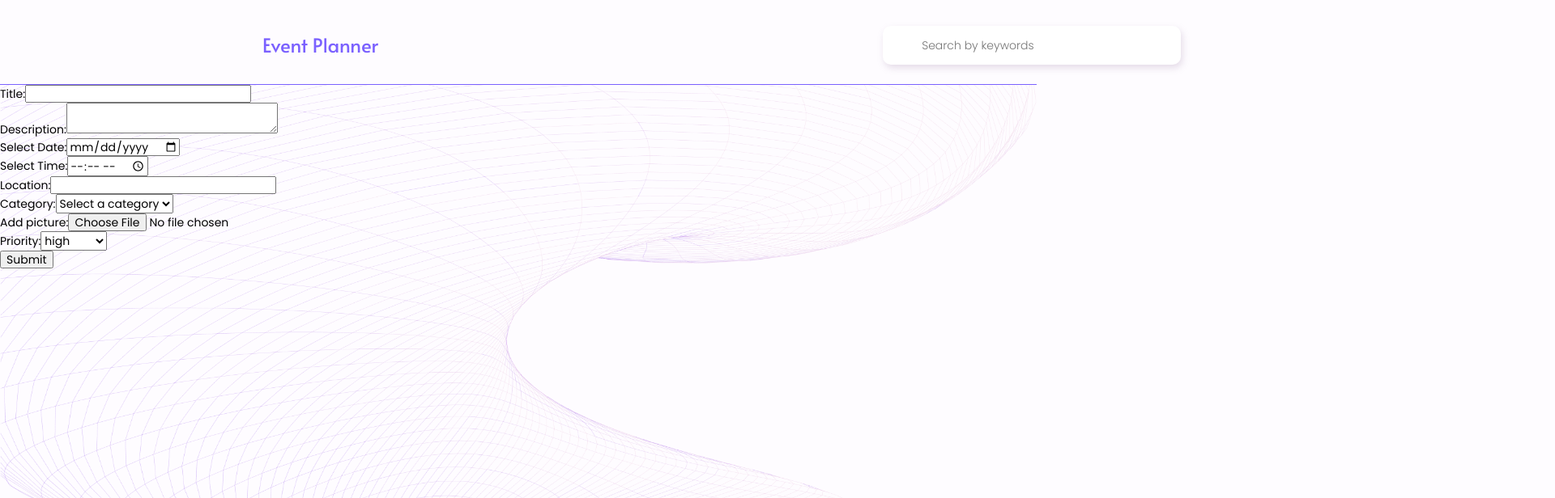
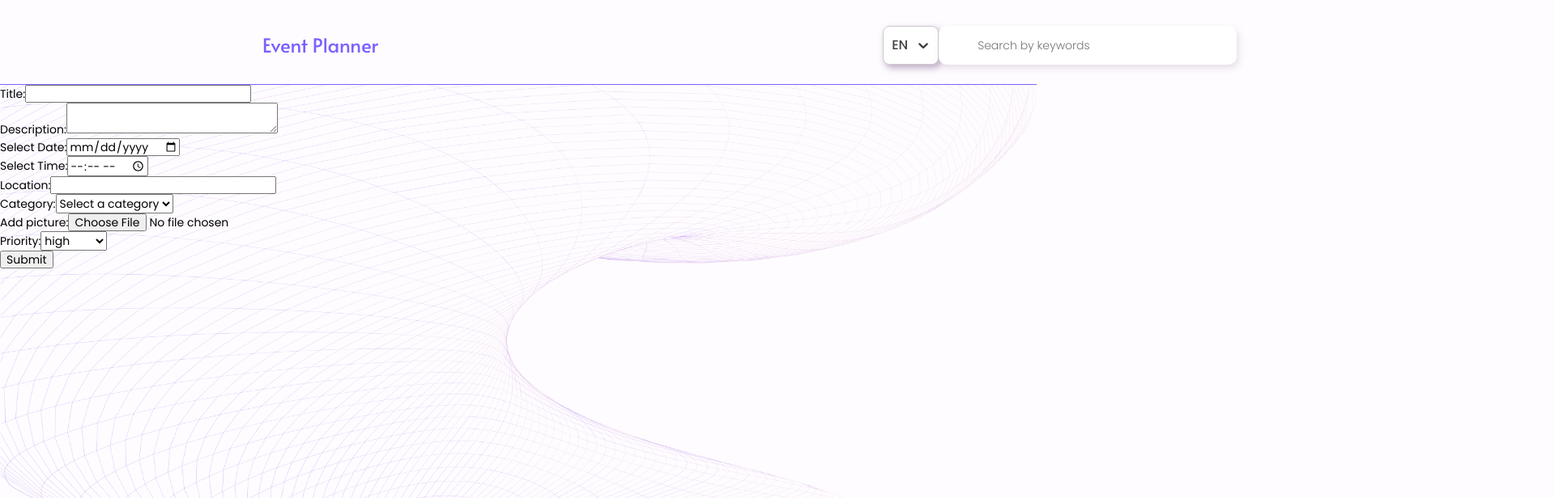
Before and after one commit to AnatoliiStepanovLikhoi/softryzen-event-planner, a React (Vite) app: page /#/create in a window 1280 px wide. Shown: the top 616 px of the page at 81% size, 1920 px wide, since content can reach past the window. Built offline with nearby package versions, Linux system fonts and the light colour scheme.

Commit message:
add: language select

```diff
--- a/package.json
+++ b/package.json
@@ -19,6 +19,7 @@
     "react-hook-form": "^7.45.2",
     "react-icons": "^4.10.1",
     "react-router-dom": "^6.14.2",
+    "react-select": "^5.7.4",
     "styled-components": "^6.0.5",
     "zustand": "^4.4.0"
   },
--- a/src/components/Header/Header.jsx
+++ b/src/components/Header/Header.jsx
@@ -5,13 +5,18 @@ import {
   Input,
   InputContainer,
   SearchIcon,
+  HeaderTopWrapper,
 } from "./Header.styled";
+import LanguageSelect from "../LanguageSelect/LanguageSelect";
 
 const Header = () => {
   return (
     <HeaderBackground>
       <HeaderContainer>
-        <Logo>Event Planner</Logo>
+        <HeaderTopWrapper>
+          <Logo>Event Planner</Logo>
+          <LanguageSelect />
+        </HeaderTopWrapper>
         <InputContainer>
           <Input placeholder="Search by keywords" />
           <SearchIcon />
--- a/src/components/Header/Header.styled.jsx
+++ b/src/components/Header/Header.styled.jsx
@@ -20,6 +20,19 @@ export const HeaderContainer = styled.div`
     width: 680px;
   }
 `;
+
+export const HeaderTopWrapper = styled.div`
+  display: flex;
+  justify-content: space-between;
+  align-items: center;
+
+  @media ${device.tablet} {
+    /* display: flex;
+    align-items: center;
+    width: 680px; */
+  }
+`;
+
 export const Logo = styled.h2`
   font-family: Alata;
   font-size: 24px;
@@ -98,7 +111,7 @@ export const SearchIcon = styled(FiSearch)`
   top: 12px;
   left: 12px;
 
-  z-index: 1;
+  /* z-index: 1; */
 
   @media ${device.tablet} {
     top: 8px;
--- /dev/null
+++ b/src/components/LanguageSelect/LanguageSelect.jsx
@@ -0,0 +1,22 @@
+// import { useState } from "react";
+import { StyledSelect } from "./LanguageSelect.styled";
+
+const options = [
+  { value: "EN", label: "EN" },
+  { value: "UA", label: "UA" },
+];
+// const error = null;
+
+const LanguageSelect = () => {
+  //   const [toggled, setToggled] = useState("closed");
+
+  return (
+    <StyledSelect
+      classNamePrefix="Select"
+      defaultValue={options[0]}
+      options={options}
+    />
+  );
+};
+
+export default LanguageSelect;
--- /dev/null
+++ b/src/components/LanguageSelect/LanguageSelect.styled.jsx
@@ -0,0 +1,53 @@
+import Select from "react-select";
+import styled from "styled-components";
+
+export const StyledSelect = styled(Select)`
+  .Select__control {
+    /* padding: 16px 12px;
+    padding-right: 35px; */
+    width: 69px;
+    height: 48px;
+    background-color: ${(props) => props.theme.colors.input.bg};
+
+    font-size: 16px;
+    line-height: 1;
+    font-weight: 500;
+    border-radius: 8px;
+    box-shadow: 3px 4px 9px 0px rgba(166, 141, 174, 0.75);
+  }
+
+  .Select__control:hover {
+    /* border-color: #333; */
+  }
+
+  .Select__indicator {
+    padding: 8px 8px 8px 0;
+  }
+
+  .Select__value--container {
+    padding: 2px 0px 2px 8px;
+  }
+
+  .Select__single-value {
+    color: ${(props) => props.theme.colors.input.sortInputText};
+    overflow: visible;
+  }
+  .Select__defaultValue {
+    color: ${(props) => props.theme.colors.input.sortInputText};
+  }
+  .Select__control--is-focused {
+    box-shadow: 0 0 0 1px black;
+    outline: none;
+  }
+
+  .Select__indicator {
+    color: ${(props) => props.theme.colors.input.sortInputText};
+  }
+  .Select__indicator-separator {
+    display: none;
+  }
+
+  .Select__menu {
+    color: #333;
+  }
+`;
--- a/src/constants/theme/theme.js
+++ b/src/constants/theme/theme.js
@@ -34,6 +34,7 @@ const theme = Object.freeze({
 
     input: {
       bg: "#FFFFFF",
+      sortInputText: "#3F3F3F",
       placeholderColor: "#888888",
       inputShadow: "2px 4px 9px 0px rgba(166, 141, 174, 0.28);",
     },
```
Also changed, not shown: 1 other file (tests, documents, lock files or other folders).
